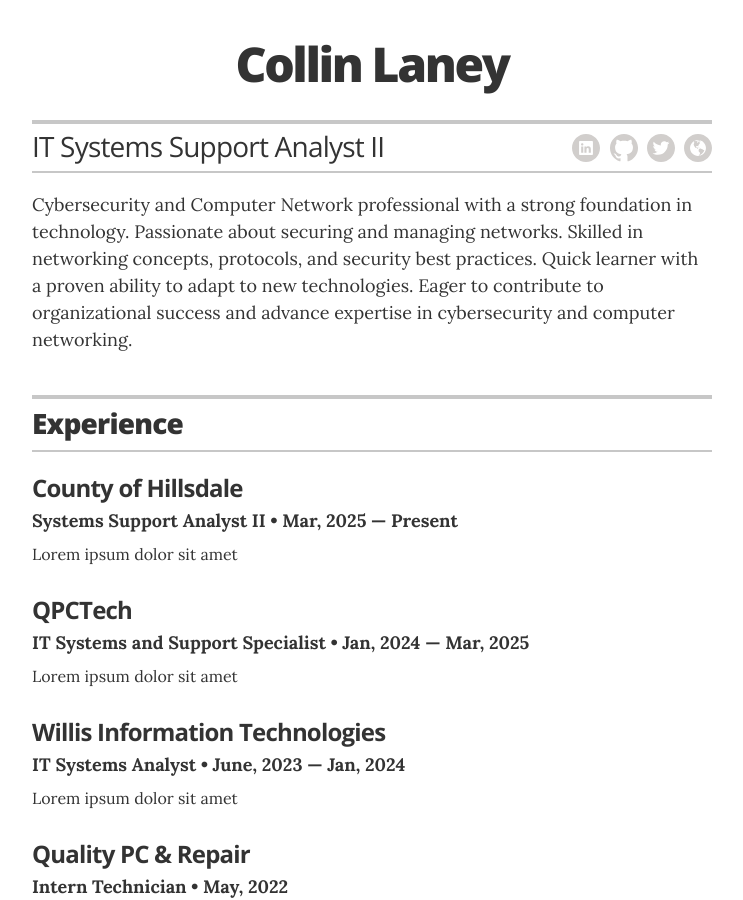
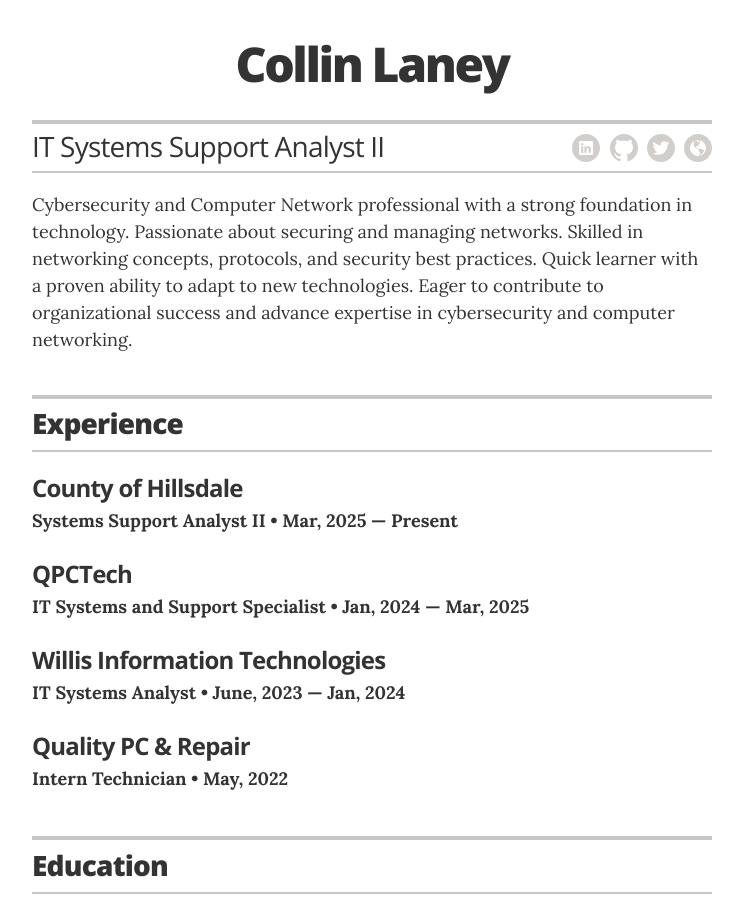
Before and after one commit to ColDog5044/online-cv, a Jekyll site: the page built from index.html, in a window 1280 px wide and 900 px high. Shown: the whole window, without its empty margins (268-1011 px from the left). Built offline with Jekyll 4.4.1, drawn with Linux system fonts in a browser that asks for light colours.

Commit message:
Update experience.yml

```diff
--- a/_data/experience.yml
+++ b/_data/experience.yml
@@ -10,19 +10,17 @@
 - company: County of Hillsdale
   position: Systems Support Analyst II
   duration: Mar, 2025 &mdash; Present
-  summary: Lorem ipsum dolor sit amet
+  summary: <Redacted for security>
 
 # IT Systems and Support Specialist
 - company: QPCTech
   position: IT Systems and Support Specialist
   duration: Jan, 2024 &mdash; Mar, 2025
-  summary: Lorem ipsum dolor sit amet
 
 # IT Systems Analyst
 - company: Willis Information Technologies
   position: IT Systems Analyst
   duration: June, 2023 &mdash; Jan, 2024
-  summary: Lorem ipsum dolor sit amet
 
 # Intern Technician
 - company: Quality PC & Repair
```
